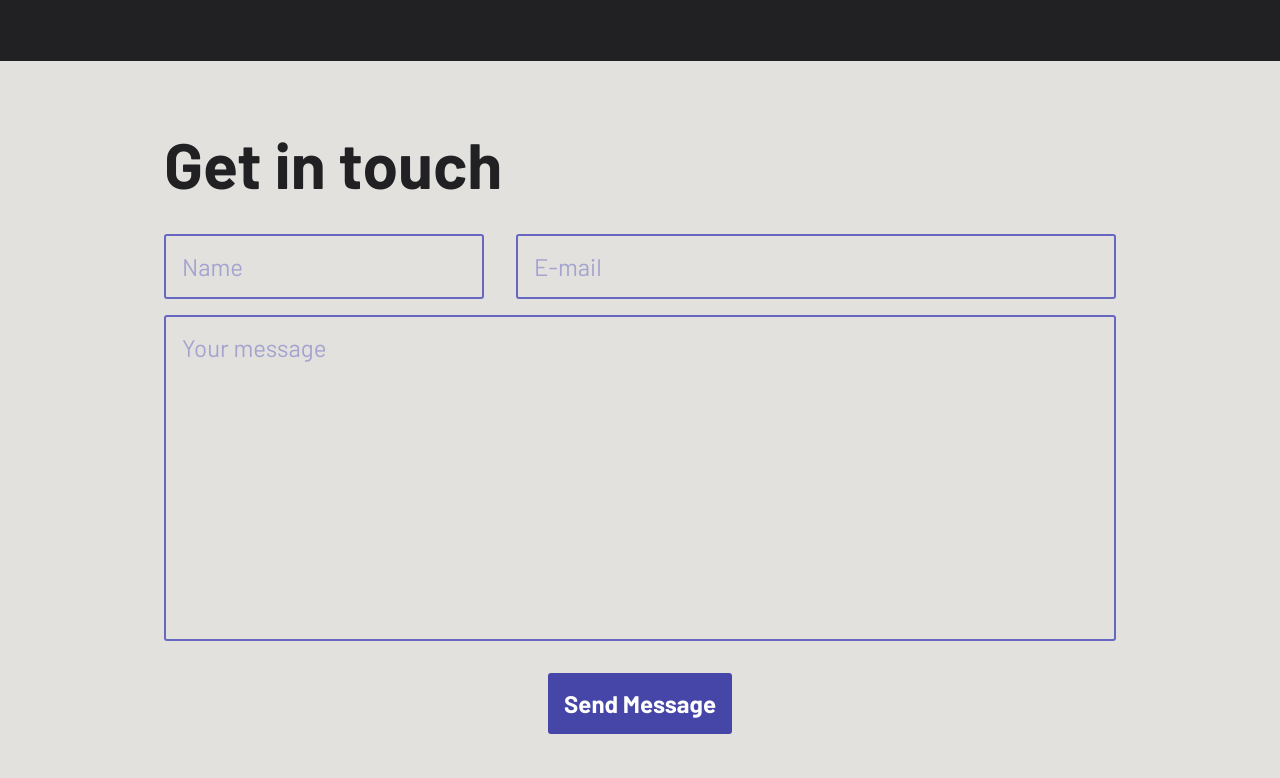
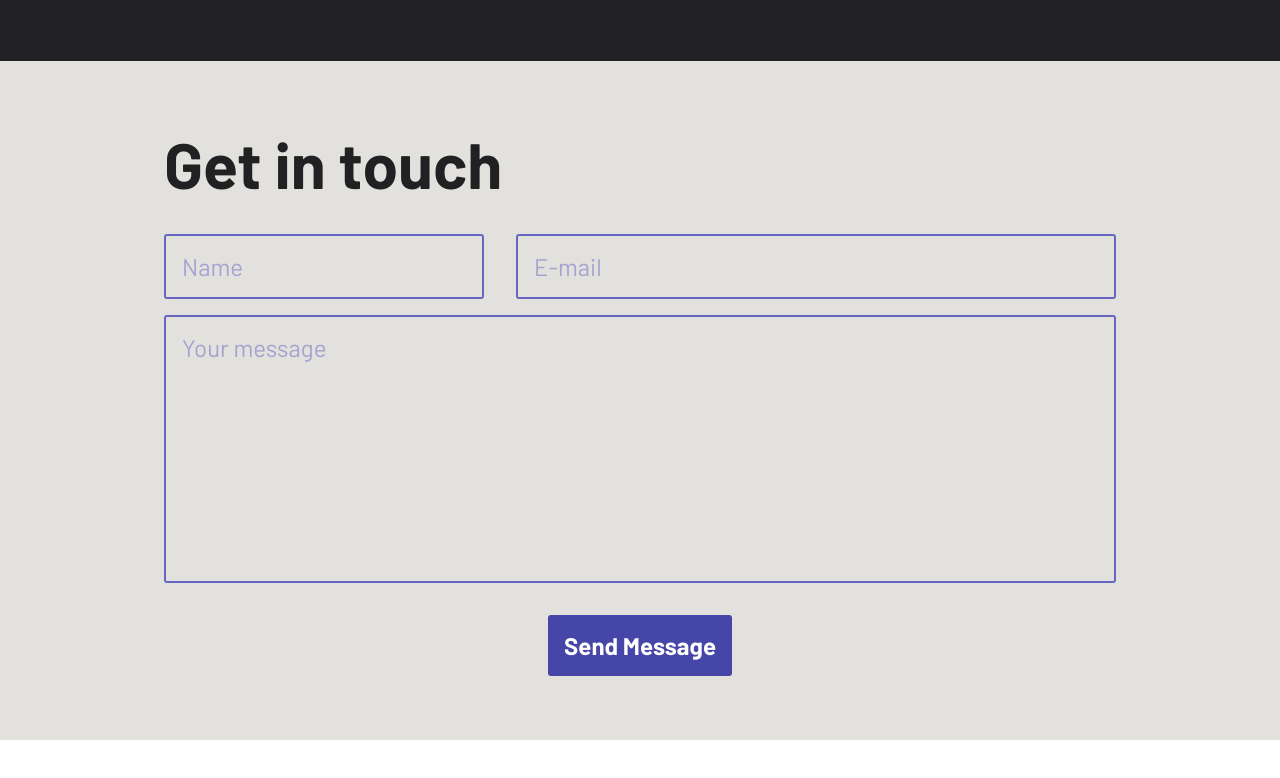
Before and after one commit to codeferreira/codeferreira.github.io, a plain HTML site: page index.html in a window 1280 px wide. Shown: the part 1656-2434 px from the top of the page. After the commit the page ends 2396 px from the top, so only its background shows below. Drawn offline with Linux system fonts and the light colour scheme.

Commit message:
Change Rows number

```diff
--- a/index.html
+++ b/index.html
@@ -72,7 +72,7 @@
           <input id="name" type="text" placeholder="Name">
           <input id="email" type="text" placeholder="E-mail">
         </div>
-        <textarea name="Message" id="message" rows="10" placeholder="Your message"></textarea>
+        <textarea name="Message" id="message" rows="8" placeholder="Your message"></textarea>
         <button type="submit">Send Message</button>
       </form>
     </div>
```
